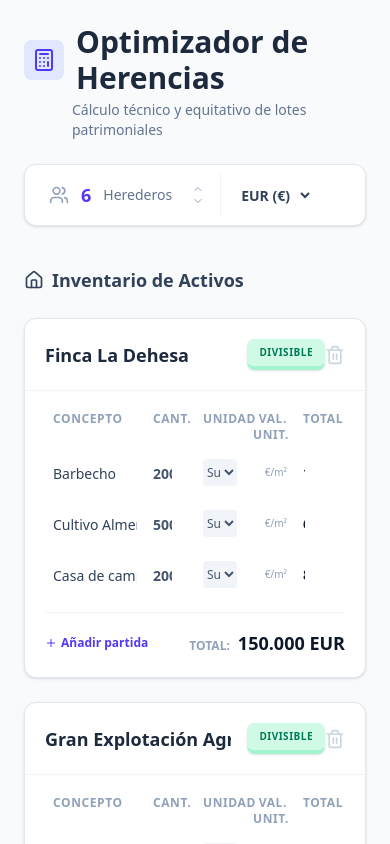
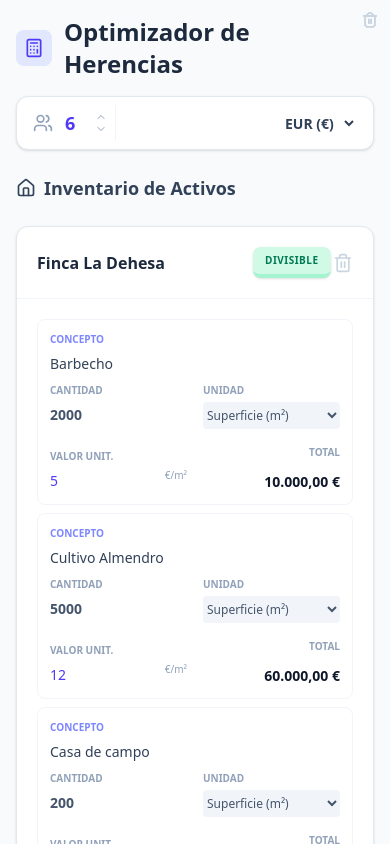
Before and after one commit to arquinsignia-creator/REPARTO-DE-HERENCIA, a Next.js app: page / in a window 390 px wide. Shown: the top 844 px of the page. Built offline with nearby package versions, Linux system fonts and the light colour scheme.

Commit message:
Implement responsive design and Spanish number formatting

```diff
--- a/src/app/layout.tsx
+++ b/src/app/layout.tsx
@@ -18,7 +18,7 @@ export default function RootLayout({
   return (
     <html lang="es">
       <body className={`${inter.variable} ${outfit.variable} font-sans antialiased`}>
-        <div className="min-h-screen flex flex-col">
+        <div className="min-h-screen flex flex-col overflow-x-hidden">
           {children}
         </div>
       </body>
--- a/src/app/page.tsx
+++ b/src/app/page.tsx
@@ -18,6 +18,69 @@ import {
   Info
 } from 'lucide-react';
 import { PdfGenerator } from '../utils/PdfGenerator';
+
+// --- Componente de Input Numérico Formateado (Miles y Decimales) ---
+const FormattedNumberInput = ({ value, onChange, className, placeholder }: { value: number, onChange: (val: number) => void, className?: string, placeholder?: string }) => {
+  const [localValue, setLocalValue] = useState("");
+  const [isEditing, setIsEditing] = useState(false);
+
+  // Al montar o recibir nuevo valor externo, formatear para mostrar (si no se está editando)
+  React.useEffect(() => {
+    if (!isEditing) {
+      setLocalValue(new Intl.NumberFormat('es-ES', { minimumFractionDigits: 0, maximumFractionDigits: 2 }).format(value));
+    }
+  }, [value, isEditing]);
+
+  const handleChange = (e: React.ChangeEvent<HTMLInputElement>) => {
+    // Permitir solo números, comas y puntos
+    const raw = e.target.value;
+    // Filtrar caracteres inválidos (solo permitir digitos, coma y punto)
+    if (/^[0-9.,]*$/.test(raw)) {
+      setLocalValue(raw);
+    }
+  };
+
+  const handleBlur = () => {
+    setIsEditing(false);
+    // Parsear el valor local (español: puntos miles, coma decimal)
+    // 1. Quitar puntos de miles
+    let normalized = localValue.replace(/\./g, '');
+    // 2. Reemplazar coma decimal por punto standard
+    normalized = normalized.replace(',', '.');
+
+    const parsed = parseFloat(normalized);
+    if (!isNaN(parsed)) {
+      onChange(parsed);
+    } else {
+       // Si es inválido, revertir al valor original
+       setLocalValue(new Intl.NumberFormat('es-ES', { minimumFractionDigits: 0, maximumFractionDigits: 2 }).format(value));
+    }
+  };
+
+  const handleFocus = () => {
+    setIsEditing(true);
+    // Al editar, quitar puntos de miles para facilitar la edición, pero mantener la coma
+    // O mejor, dejarlo como está y dejar que el usuario edite el string
+    // Estrategia simple: mostrar el valor raw sin formato miles pero con coma decimal
+    if (value === 0) {
+        setLocalValue("");
+    } else {
+        setLocalValue(value.toString().replace('.', ','));
+    }
+  };
+
+  return (
+    <input
+      type="text"
+      value={localValue}
+      onChange={handleChange}
+      onBlur={handleBlur}
+      onFocus={handleFocus}
+      className={className}
+      placeholder={placeholder}
+    />
+  );
+};
 
 export default function Page() {
   const [numHerederos, setNumHerederos] = useState(6);
@@ -228,32 +291,37 @@ export default function Page() {
   };
 
   const formatCurrency = (amount: number) => {
+    // Mapeo manual de símbolos si se prefiere o Intl standard
+    const currencyMap: Record<string, string> = { 'EUR': '€', 'USD': '$', 'MXN': '$' };
+    const symbol = currencyMap[moneda] || moneda;
+
     return new Intl.NumberFormat('es-ES', {
       style: 'decimal',
-      maximumFractionDigits: 0
-    }).format(amount) + ' ' + moneda;
+      minimumFractionDigits: 2,
+      maximumFractionDigits: 2
+    }).format(amount) + ' ' + symbol;
   };
 
   return (
-    <div className="min-h-screen bg-[#F8FAFC] text-slate-900 font-sans p-6 md:p-10">
+    <div className="min-h-screen bg-[#F8FAFC] text-slate-900 font-sans p-4 md:p-10">
 
       {/* Header */}
-      <header className="max-w-[1400px] mx-auto mb-10 flex flex-col md:flex-row md:items-center justify-between gap-6">
+      <header className="max-w-[1400px] mx-auto mb-6 md:mb-10 flex flex-col md:flex-row md:items-center justify-between gap-4 md:gap-6">
         <div>
-          <h1 className="text-3xl font-bold text-slate-800 flex items-center gap-3">
-            <div className="bg-indigo-100 p-2 rounded-lg">
-              <Calculator className="text-indigo-600 w-6 h-6" />
+          <h1 className="text-2xl md:text-3xl font-bold text-slate-800 flex items-center gap-3">
+            <div className="bg-indigo-100 p-2 rounded-lg shrink-0">
+              <Calculator className="text-indigo-600 w-5 h-5 md:w-6 md:h-6" />
             </div>
             Optimizador de Herencias
           </h1>
-          <p className="text-slate-500 mt-1 ml-12 text-sm">Cálculo técnico y equitativo de lotes patrimoniales</p>
+          <p className="text-slate-500 mt-1 ml-12 text-sm hidden md:block">Cálculo técnico y equitativo de lotes patrimoniales</p>
         </div>
 
-        <div className="flex items-center gap-4 bg-white p-2 pr-6 rounded-xl shadow-sm border border-slate-200">
-          <div className="flex items-center gap-3 px-4 py-2 border-r border-slate-100">
+        <div className="flex items-center justify-between md:justify-start gap-4 bg-white p-2 pr-4 md:pr-6 rounded-xl shadow-sm border border-slate-200 w-full md:w-auto">
+          <div className="flex items-center gap-3 px-2 md:px-4 py-1 md:py-2 border-r border-slate-100">
             <Users className="w-5 h-5 text-slate-400" />
             <span className="text-lg font-bold text-indigo-600">{numHerederos}</span>
-            <span className="text-sm text-slate-500 font-medium">Herederos</span>
+            <span className="text-sm text-slate-500 font-medium hidden sm:inline">Herederos</span>
             <div className="flex flex-col ml-2">
                <button onClick={() => setNumHerederos(n => n + 1)} className="text-slate-400 hover:text-indigo-600"><ChevronDown className="w-3 h-3 rotate-180" /></button>
                <button onClick={() => setNumHerederos(n => Math.max(1, n - 1))} className="text-slate-400 hover:text-indigo-600"><ChevronDown className="w-3 h-3" /></button>
@@ -288,7 +356,7 @@ export default function Page() {
                       type="text"
                       value={activo.nombre}
                       onChange={(e) => setActivos(activos.map(a => a.id === activo.id ? {...a, nombre: e.target.value} : a))}
-                      className="text-lg font-bold text-slate-800 bg-transparent border-none focus:outline-none focus:ring-0 p-0 w-full max-w-md"
+                      className="text-base md:text-lg font-bold text-slate-800 bg-transparent border-none focus:outline-none focus:ring-0 p-0 w-full max-w-[200px] md:max-w-md truncate"
                     />
                     <button
                       onClick={() => toggleDivisible(activo.id)}
@@ -311,7 +379,7 @@ export default function Page() {
 
                 <div className="p-5">
                   <div className="mb-4">
-                    <div className="grid grid-cols-12 text-xs font-bold text-slate-400 uppercase tracking-wider mb-2 px-2 gap-4">
+                    <div className="hidden md:grid grid-cols-12 text-xs font-bold text-slate-400 uppercase tracking-wider mb-2 px-2 gap-4">
                       <div className="col-span-4">Concepto</div>
                       <div className="col-span-2 text-right">Cant.</div>
                       <div className="col-span-2">Unidad</div>
@@ -321,10 +389,11 @@ export default function Page() {
 
                     <div className="space-y-2">
                       {activo.sub_partidas.map(sub => (
-                        <div key={sub.id} className="grid grid-cols-12 items-center gap-4 hover:bg-slate-50 p-2 rounded-lg transition-colors group">
+                        <div key={sub.id} className="grid grid-cols-1 md:grid-cols-12 items-start md:items-center gap-2 md:gap-4 hover:bg-slate-50 p-3 md:p-2 rounded-lg transition-colors group border border-slate-100 md:border-transparent mb-2 md:mb-0">
 
-                          {/* Concepto */}
-                          <div className="col-span-4">
+                          {/* Concepto - Full width on mobile */}
+                          <div className="col-span-1 md:col-span-4 w-full">
+                            <span className="md:hidden text-[10px] font-bold text-indigo-400 uppercase mb-1 block">Concepto</span>
                             <input
                               value={sub.concepto}
                               onChange={(e) => actualizarSubpartida(activo.id, sub.id, 'concepto', e.target.value)}
@@ -333,18 +402,20 @@ export default function Page() {
                             />
                           </div>
 
+                          <div className="col-span-1 md:col-span-8 grid grid-cols-2 md:grid-cols-8 gap-4 w-full">
                               {/* Cantidad */}
-                          <div className="col-span-2">
-                            <input
-                              type="number"
-                              value={sub.cantidad || ''}
-                              onChange={(e) => actualizarSubpartida(activo.id, sub.id, 'cantidad', parseFloat(e.target.value) || 0)}
-                              className="w-full text-right bg-transparent border-b border-transparent focus:border-indigo-300 focus:outline-none text-sm font-bold text-slate-600"
+                              <div className="col-span-1 md:col-span-2">
+                                <span className="md:hidden text-[10px] font-bold text-slate-400 uppercase mb-1 block">Cantidad</span>
+                                <FormattedNumberInput
+                                  value={sub.cantidad || 0}
+                                  onChange={(val) => actualizarSubpartida(activo.id, sub.id, 'cantidad', val)}
+                                  className="w-full text-left md:text-right bg-transparent border-b border-transparent focus:border-indigo-300 focus:outline-none text-sm font-bold text-slate-600"
                                 />
                               </div>
 
                               {/* Unidad Selector */}
-                          <div className="col-span-2">
+                              <div className="col-span-1 md:col-span-2">
+                                <span className="md:hidden text-[10px] font-bold text-slate-400 uppercase mb-1 block">Unidad</span>
                                 <select
                                   value={sub.unidad}
                                   onChange={(e) => actualizarSubpartida(activo.id, sub.id, 'unidad', e.target.value)}
@@ -358,28 +429,31 @@ export default function Page() {
                               </div>
 
                               {/* Valor Unitario */}
-                          <div className="col-span-2 relative flex items-center justify-end">
-                            <input
-                              type="number"
-                              value={sub.valor_unitario || ''}
-                              onChange={(e) => actualizarSubpartida(activo.id, sub.id, 'valor_unitario', parseFloat(e.target.value) || 0)}
-                              className="w-full text-right bg-transparent border-b border-transparent focus:border-indigo-300 focus:outline-none text-sm font-medium text-indigo-600 pr-8" // Padding for suffix
+                              <div className="col-span-1 md:col-span-2 relative flex flex-col md:flex-row items-start md:items-center justify-end">
+                                <span className="md:hidden text-[10px] font-bold text-slate-400 uppercase mb-1 block w-full">Valor Unit.</span>
+                                <div className="relative w-full">
+                                    <FormattedNumberInput
+                                      value={sub.valor_unitario || 0}
+                                      onChange={(val) => actualizarSubpartida(activo.id, sub.id, 'valor_unitario', val)}
+                                      className="w-full text-left md:text-right bg-transparent border-b border-transparent focus:border-indigo-300 focus:outline-none text-sm font-medium text-indigo-600 pr-8"
                                     />
-                            <span className="absolute right-0 text-[10px] text-slate-400 pointer-events-none">
+                                    <span className="absolute right-0 top-0 md:top-auto text-[10px] text-slate-400 pointer-events-none">
                                     {sub.unidad === 'm2' ? '€/m²' :
                                     sub.unidad === 'ha' ? '€/ha' :
                                     sub.unidad === 'global' ? '€' : '€/ud'}
                                     </span>
                                 </div>
+                              </div>
 
                               {/* Total */}
-                          <div className="col-span-2 flex items-center justify-end gap-2">
-                             <div className="text-sm font-bold text-slate-900 truncate">
+                              <div className="col-span-1 md:col-span-2 flex flex-col md:flex-row items-end md:items-center justify-end gap-2">
+                                 <span className="md:hidden text-[10px] font-bold text-slate-400 uppercase mb-1 block w-full text-right">Total</span>
+                                 <div className="text-sm font-bold text-slate-900 shrink-0">
                                    {formatCurrency(sub.cantidad * sub.valor_unitario)}
                                  </div>
 
-                             {/* Delete Action (Hidden usually, visible on group hover) */}
-                             <div className="opacity-0 group-hover:opacity-100 transition-opacity">
+                                 {/* Delete Action (Visible on mobile always, hover on desktop) */}
+                                 <div className="opacity-100 md:opacity-0 md:group-hover:opacity-100 transition-opacity absolute top-2 right-2 md:static">
                                     <button
                                       onClick={() => eliminarSubPartida(activo.id, sub.id)}
                                       className="text-slate-300 hover:text-red-500 transition-colors p-1 hover:bg-red-50 rounded"
@@ -389,7 +463,7 @@ export default function Page() {
                                     </button>
                                   </div>
                               </div>
-
+                          </div>
                         </div>
                       ))}
                     </div>
@@ -495,9 +569,9 @@ export default function Page() {
 
                   <div className="space-y-1 mb-4">
                     {lote.activos.map((act: any, idx: number) => (
-                      <div key={idx} className="flex justify-between text-xs py-1 px-2 hover:bg-slate-50 rounded">
-                        <span className="text-slate-600 font-medium">{act.nombre}</span>
-                        <span className="font-bold text-slate-700">{formatCurrency(act.valor)}</span>
+                      <div key={idx} className="flex justify-between items-start text-xs py-1 px-2 hover:bg-slate-50 rounded">
+                        <span className="text-slate-600 font-medium truncate max-w-[60%]">{act.nombre}</span>
+                        <span className="font-bold text-slate-700 shrink-0">{formatCurrency(act.valor)}</span>
                       </div>
                     ))}
                   </div>
--- a/src/utils/PdfGenerator.ts
+++ b/src/utils/PdfGenerator.ts
@@ -64,11 +64,14 @@ export class PdfGenerator {
   }
 
   private formatCurrency(amount: number): string {
+    const currencyMap: Record<string, string> = { 'EUR': '€', 'USD': '$', 'MXN': '$' };
+    const symbol = currencyMap[this.currency] || this.currency;
+
     return new Intl.NumberFormat('es-ES', {
       style: 'decimal',
       maximumFractionDigits: 2,
       minimumFractionDigits: 2
-    }).format(amount) + ' ' + this.currency;
+    }).format(amount) + ' ' + symbol;
   }
 
   private addHeader(title: string, subtitle?: string) {
```
Lines whose indentation alone changed are shown as unchanged.
